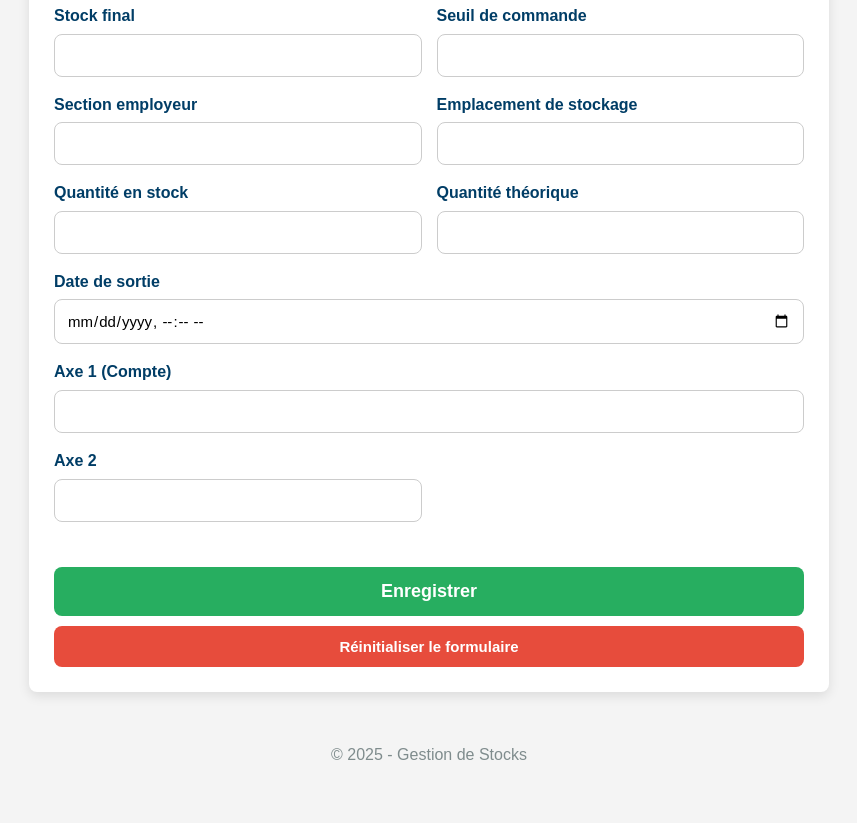
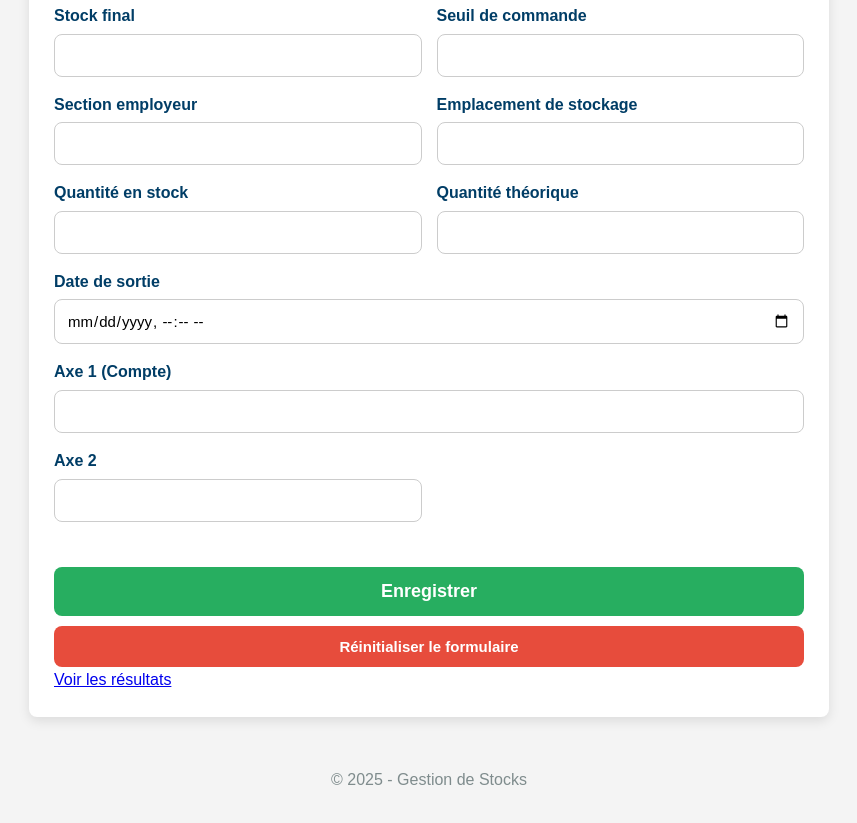
Before and after one commit to fourcheerv/stocker, a plain HTML site: page index.html in a window 1280 px wide. Shown: the part 937-1760 px from the top of the page, without its empty margins (211-1068 px from the left). Drawn offline with Linux system fonts and the light colour scheme; a script that the page names is missing.

Commit message:
bouton admin

```diff
--- a/index.html
+++ b/index.html
@@ -132,6 +132,7 @@
         <button type="button" id="resetBtn">Réinitialiser le formulaire</button>
       </div>
     </form>
+    <div><a href="admin.html">Voir les résultats</a></div>
   </main>
 
   <footer>
```
